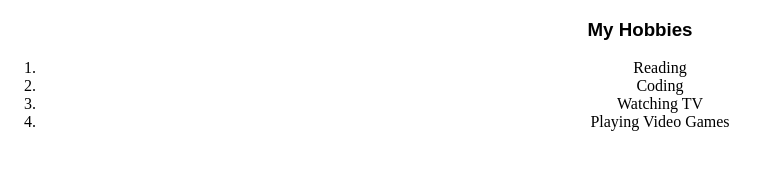
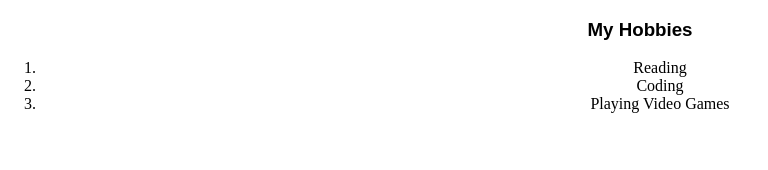
Before and after one commit to saenglan/personal-website, a plain HTML site: page hobbies.html in a window 1280 px wide. Shown: the whole page, without its empty margins (0-768 px from the left). Drawn offline with Linux system fonts and the light colour scheme.

Commit message:
Remove TV

```diff
--- a/hobbies.html
+++ b/hobbies.html
@@ -10,8 +10,7 @@
     <ol>
       <li>Reading</li>
       <li>Coding</li>
-      <li>Watching TV</li>
-	  <li>Playing Video Games</li>
+	    <li>Playing Video Games</li>
     </ol>
   </body>
 </html>
```
